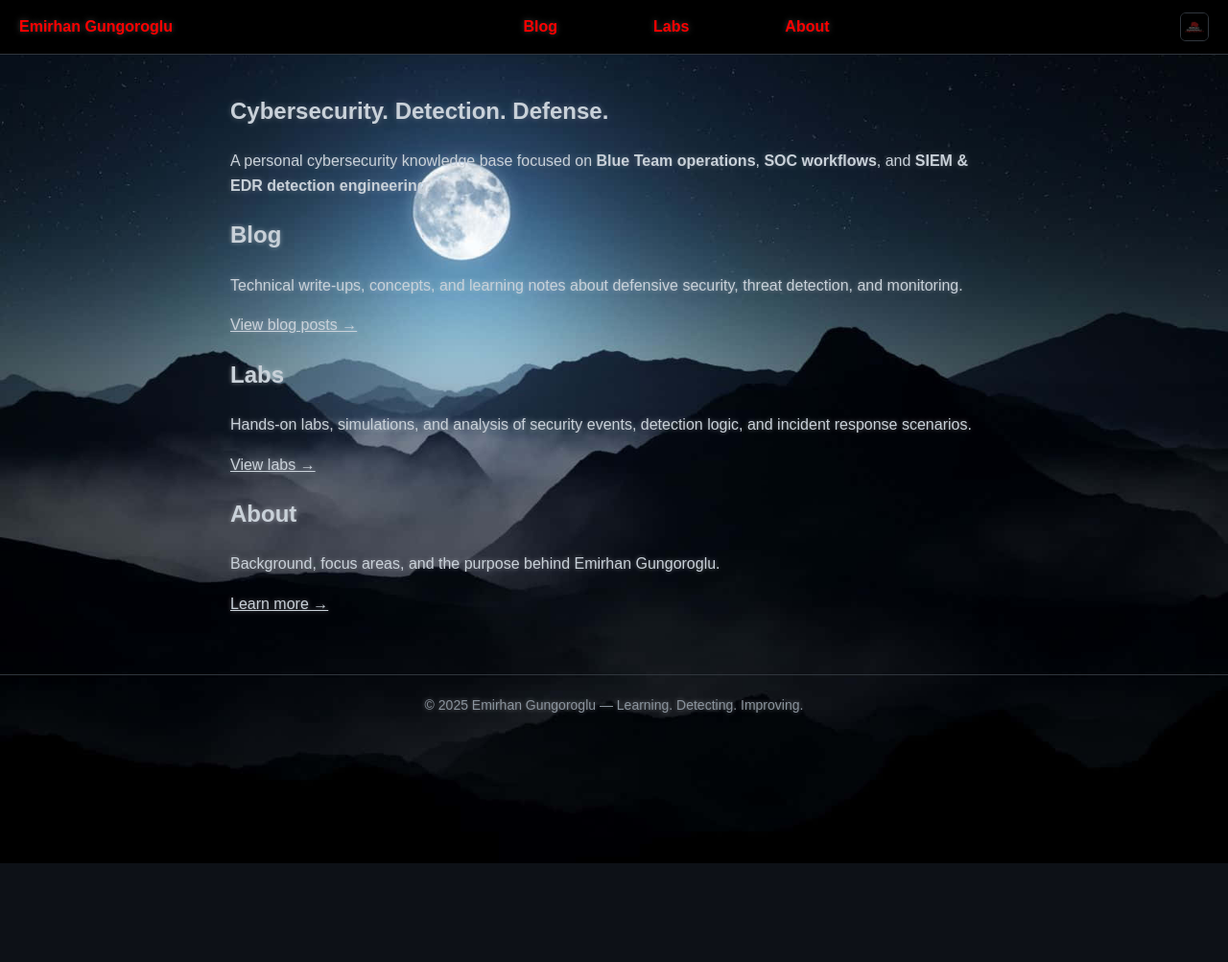
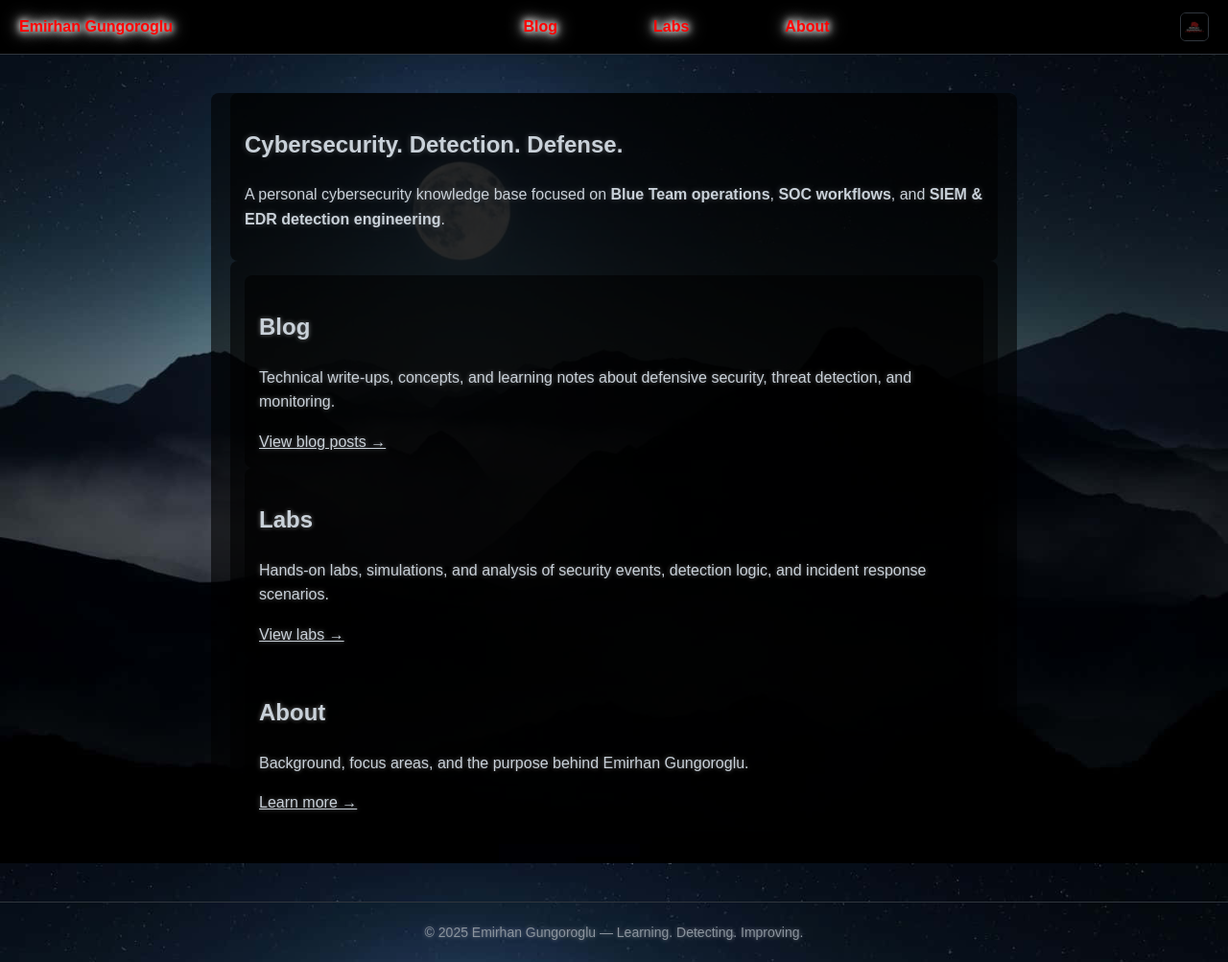
Before and after one commit to cybergungor/cybergungor.github.io, a Jekyll site: the page built from home/index.md, in a window 1280 px wide. Shown: the whole page at 96% size. Built offline with Jekyll 4.4.1, drawn with Linux system fonts in a browser that asks for light colours; before the commit the page ends 900 px from its top, so only the background shows below that.

Commit message:
Update default.html

```diff
--- a/_layouts/default.html
+++ b/_layouts/default.html
@@ -9,9 +9,22 @@
   <meta name="viewport" content="width=device-width, initial-scale=1">
 <link rel="icon" type="image/png" href="/assets/images/favicon.png">
   <style>
+/* ===== GOOGLE FONT ===== */
+body {
+  font-family: 'Montserrat', Arial, sans-serif;
+  margin: 0;
+  line-height: 1.6;
+  color: #ffffff;
+  background-image: url('/assets/images/site-bg.jpg'); /* ana arka plan görseli */
+  background-size: cover;
+  background-repeat: no-repeat;
+  background-position: center;
+  background-attachment: fixed;
+}
+
 /* ===== NAVBAR ===== */
 header {
-  background-color: #000000 !important; /* navbar siyah */
+  background-color: #000000 !important; /* siyah navbar */
   border-bottom: 1px solid #30363d;
 }
 
@@ -26,22 +39,23 @@
 
 .nav-left a,
 .nav-right a {
-  color: #ff0000 !important; /* kırmızı yazı */
+  color: #ff0000 !important; /* kırmızı yazılar */
   font-weight: bold;
   text-decoration: none;
   line-height: 56px;
   white-space: nowrap;
   transition: color 0.3s ease;
+  text-shadow: 0 0 6px #ffffff, 0 0 12px #ffffff, 0 0 18px #ffffff; /* beyaz glow */
 }
 
 .nav-right {
   display: flex;
   align-items: center;
-  gap: 50px; /* menü öğeleri arası boşluk */
+  gap: 50px; /* menü arası boşluk */
 }
 
 .nav-right a:hover {
-  color: #ff4d4d !important; /* hoverda açık kırmızı */
+  color: #ff4d4d !important; /* hover açık kırmızı */
   text-decoration: underline;
 }
 
@@ -50,6 +64,70 @@
   width: auto;
   max-width: 200px;
   display: block;
+}
+
+/* ===== LANDING PAGE ===== */
+body.landing-page .landing-container {
+  min-height: 100vh;
+  display: flex;
+  flex-direction: column;
+  align-items: center;
+  justify-content: center;
+  text-align: center;
+  padding: 20px;
+  box-sizing: border-box;
+}
+
+body.landing-page .landing-logo {
+  max-width: 340px;
+  width: 80%;
+  transition: transform 0.4s ease, filter 0.4s ease;
+  animation: glow 3.5s ease-in-out infinite;
+}
+
+@keyframes glow {
+  0% { filter: drop-shadow(0 0 6px rgba(255,0,0,0.25)); }
+  50% { filter: drop-shadow(0 0 22px rgba(255,0,0,0.5)); }
+  100% { filter: drop-shadow(0 0 6px rgba(255,0,0,0.25)); }
+}
+
+body.landing-page .logo-link:hover .landing-logo {
+  transform: scale(1.05);
+  filter: drop-shadow(0 0 30px rgba(255,0,0,0.7));
+}
+
+body.landing-page .landing-text {
+  color: #ffffff;
+  text-shadow: 0 0 8px rgba(255,255,255,0.4);
+  max-width: 560px;
+  margin-top: 35px;
+  font-size: 16px;
+  line-height: 1.7;
+}
+
+/* ===== ANA İÇERİK / SECTIONS ===== */
+main, section, .home-card {
+  background-color: rgba(0,0,0,0.6); /* yazı arkası overlay */
+  padding: 15px;
+  border-radius: 8px;
+}
+
+h1, h2, h3, p, a {
+  color: #ffffff;
+  text-shadow: 0 0 6px rgba(0,0,0,0.5); /* içerik glow */
+}
+
+/* ===== CODE BLOKLARI ===== */
+pre {
+  background-color: #161b22;
+  padding: 15px;
+  overflow-x: auto;
+  border-radius: 6px;
+  border: 1px solid #30363d;
+}
+
+code {
+  color: #e6edf3;
 }
 
 /* ===== RESPONSIVE ===== */
@@ -61,7 +139,22 @@
   }
   .nav-right {
     flex-direction: column;
-    gap: 25px; /* mobilde dikey boşluk daha küçük */
+    gap: 25px;
+  }
+  body.landing-page .landing-logo {
+    width: 60%;
+  }
+  body.landing-page .landing-text {
+    font-size: 14px;
+  }
+}
+
+@media (max-width: 480px) {
+  body.landing-page .landing-logo {
+    width: 90%;
+  }
+  body.landing-page .landing-text {
+    font-size: 13px;
   }
 }
 
```
